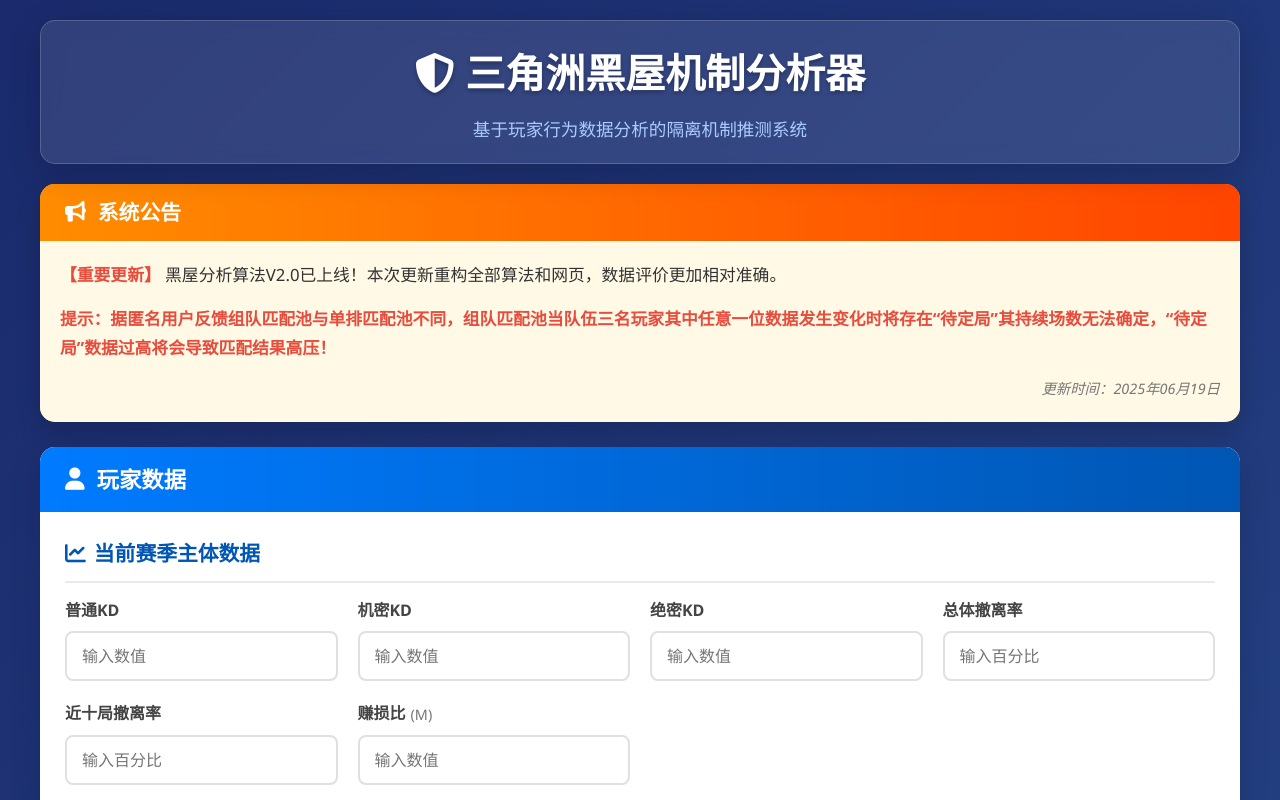
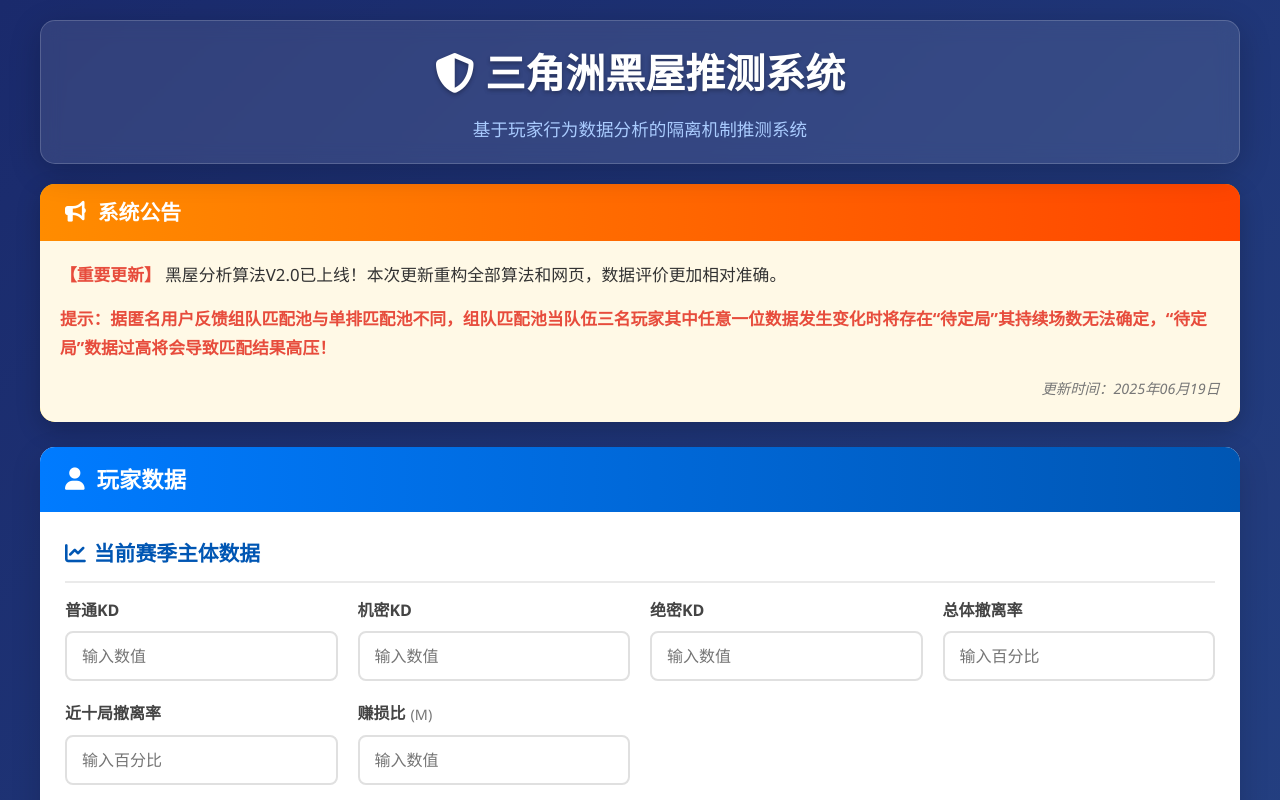
Before and after one commit to Zendricet/delta-black-House, a website: page index.html in a window 1280 px wide. Shown: the top 800 px of the page. Drawn offline with Linux system fonts and the light colour scheme; a script that the page names is missing.

Commit message:
Update index.html

```diff
--- a/index.html
+++ b/index.html
@@ -13,14 +13,14 @@
 
     <meta charset="UTF-8">
     <meta name="viewport" content="width=device-width, initial-scale=1.0">
-    <title>三角洲黑屋机制分析器</title>
+    <title>三角洲黑屋推测系统</title>
     <link rel="stylesheet" href="https://cdnjs.cloudflare.com/ajax/libs/font-awesome/6.4.0/css/all.min.css">
     <link rel="stylesheet" href="style.css">
 </head>
 <body>
     <div class="container">
         <header>
-            <h1><i class="fas fa-shield-alt"></i> 三角洲黑屋机制分析器</h1>
+            <h1><i class="fas fa-shield-alt"></i> 三角洲黑屋推测系统</h1>
             <p class="subtitle">基于玩家行为数据分析的隔离机制推测系统</p>
         </header>
 
```
